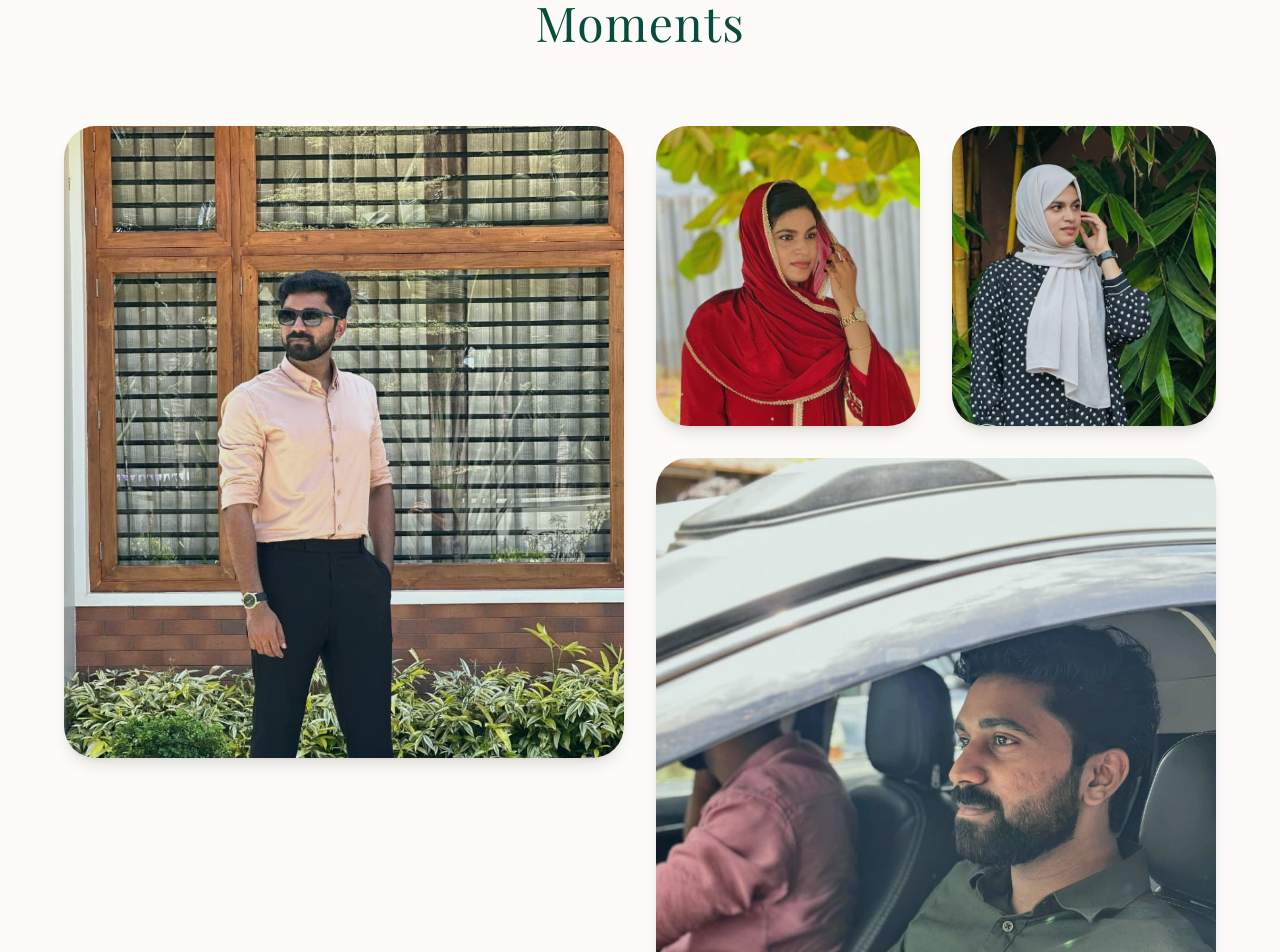
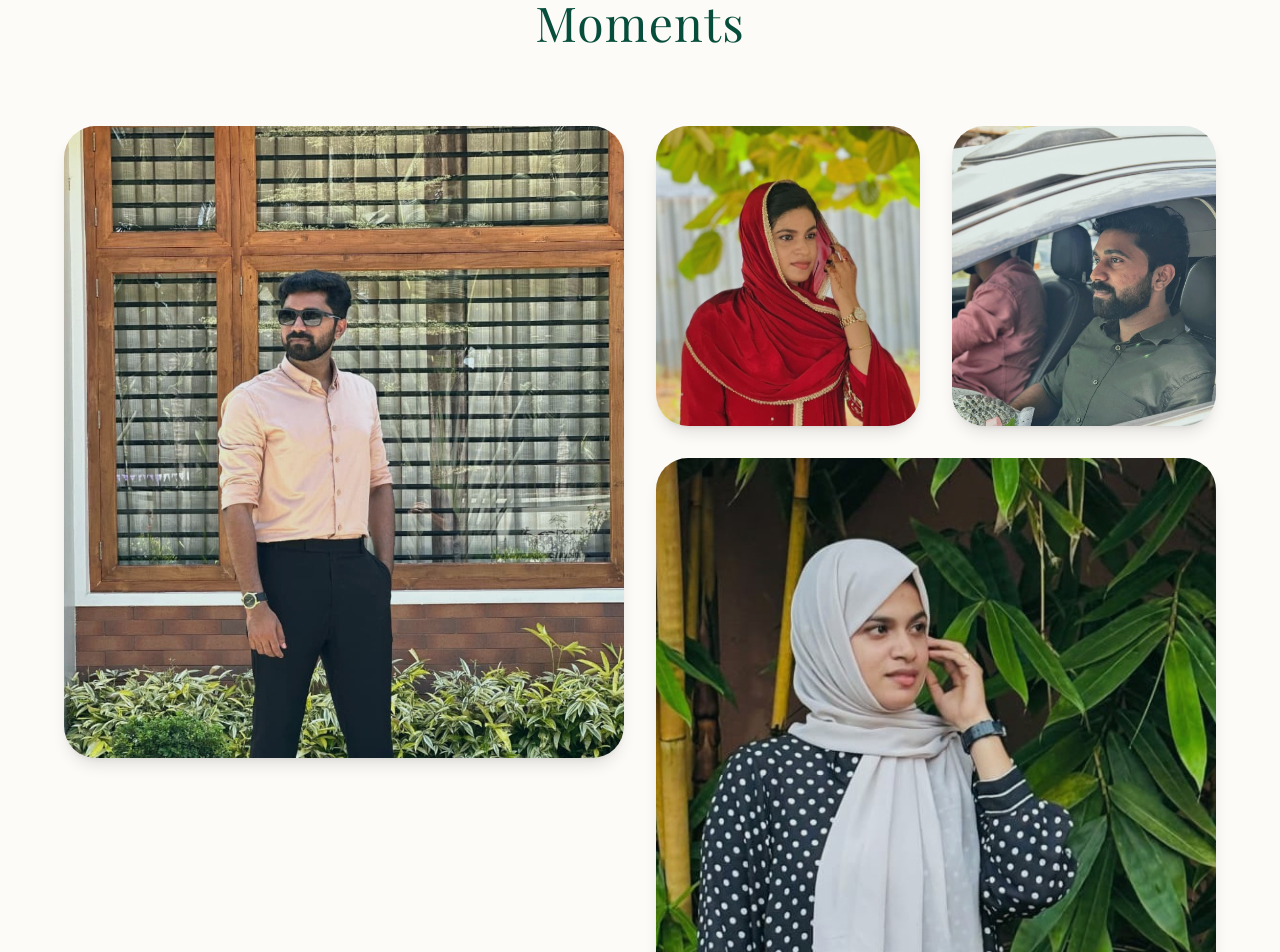
Before and after one commit to ADIL-SALAH/WEDDING-INVITATION, a React (Vite) app: page / in a window 1280 px wide. Shown: the part 2360-3312 px from the top of the page. Built offline with nearby package versions, Linux system fonts and the light colour scheme; a web font is replaced by a local one.

Commit message:
images updated

```diff
--- a/src/components/Gallery.jsx
+++ b/src/components/Gallery.jsx
@@ -13,12 +13,12 @@ export default function Gallery() {
       className: "col-span-1 row-span-1"
     },
     {
-      src: "15.jpeg",
+      src: "5.jpeg",
       alt: "Wedding aesthetic 3",
       className: "col-span-1 row-span-1"
     },
     {
-      src: "5.jpeg",
+      src: "15.jpeg",
       alt: "Wedding aesthetic 4",
       className: "col-span-2 row-span-2"
     }
```
